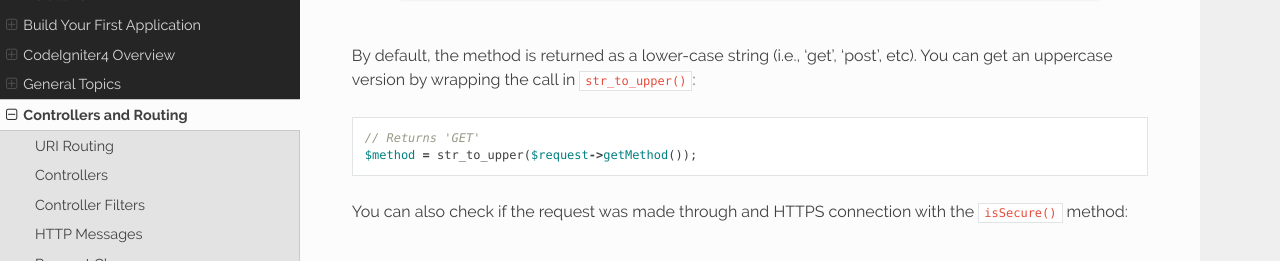
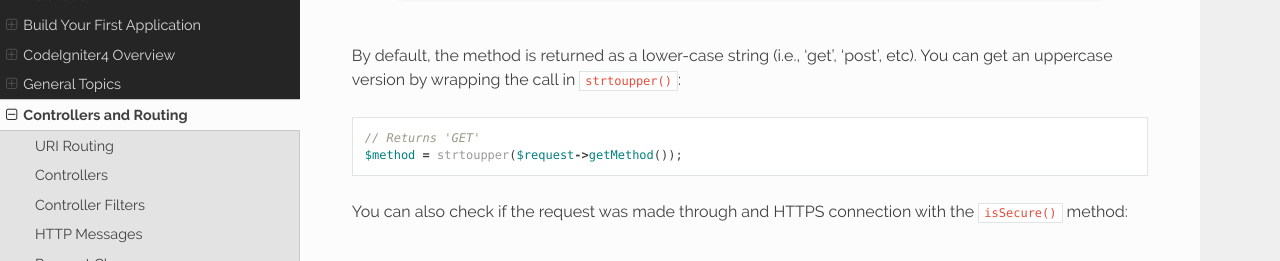
Before and after one commit to NEKOGET/ci4_user_guide_src, a Sphinx documentation site: the page built from source/incoming/incomingrequest.rst, in a window 1280 px wide and 900 px high, scrolled down 1758 px, cut to the strip 186-447 px from the top of the window. Built offline with Sphinx 7.4.7 and the Read the Docs theme 2.0.0, drawn with Linux system fonts in a browser that asks for light colours.

Commit message:
Update incomingrequest.rst

```diff
--- a/source/incoming/incomingrequest.rst
+++ b/source/incoming/incomingrequest.rst
@@ -44,10 +44,10 @@ You can check the HTTP method that this request represents with the ``method()``
 .. literalinclude:: incomingrequest/005.php
 
 By default, the method is returned as a lower-case string (i.e., 'get', 'post', etc). You can get an
-uppercase version by wrapping the call in ``str_to_upper()``::
+uppercase version by wrapping the call in ``strtoupper()``::
 
     // Returns 'GET'
-    $method = str_to_upper($request->getMethod());
+    $method = strtoupper($request->getMethod());
 
 You can also check if the request was made through and HTTPS connection with the ``isSecure()`` method:
 
```
